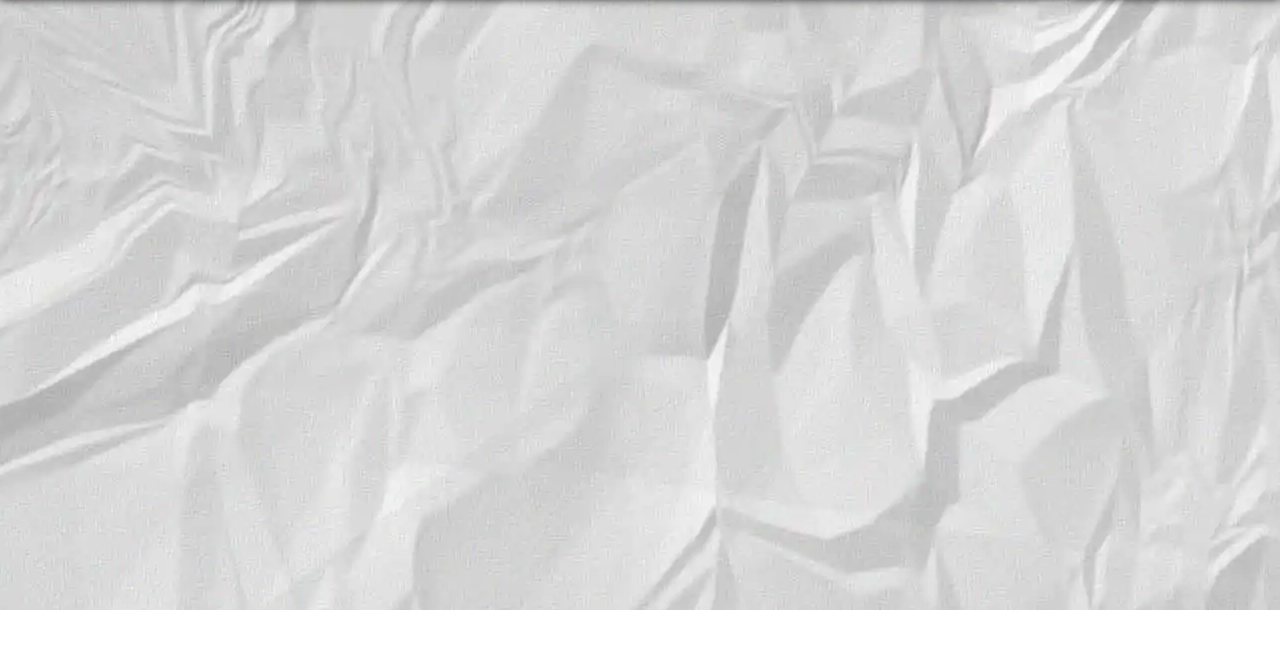
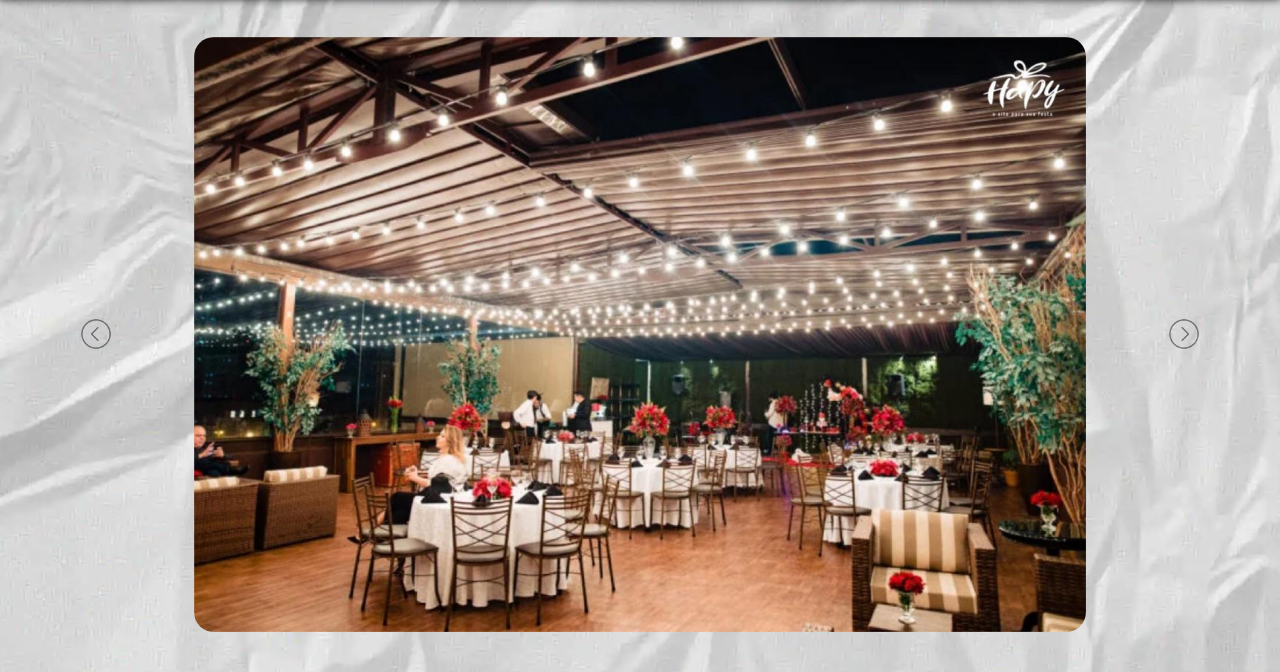
Before and after one commit to lucasnoguueira/website-napoleao, a website: page index.html in a window 1280 px wide. Shown: the part 190-862 px from the top of the page. Before the commit the page ends 800 px from the top, so only its background shows below. Drawn offline with nearby package versions, Linux system fonts and the light colour scheme.

Commit message:
feat(napoleao): hero section development

```diff
--- a/assets/css/styles.css
+++ b/assets/css/styles.css
@@ -58,6 +58,8 @@ h6 {
 .navbar {
   box-shadow: 0px 0px 10px 1px #000000;
   box-sizing: border-box;
+  margin-bottom: var(--spacing-40);
+
   #navbar-container {
     padding: 0;
 
@@ -74,6 +76,7 @@ h6 {
       width: 100%;
       top: 0px;
       box-shadow: 0px 0px 10px 1px var(--color-brown);
+      z-index: 10;
 
       @media (min-width: 768px) {
         position: relative;
@@ -88,3 +91,37 @@ h6 {
     }
   }
 }
+
+.hero-section {
+  margin-bottom: var(--spacing-40);
+
+  & .hero-section-container {
+    @media (min-width: 768px) {
+      display: flex;
+      justify-content: center;
+      align-items: center;
+    }
+
+    & .carousel-inner {
+      border-radius: 20px;
+
+      @media (min-width: 768px) {
+        width: 80%;
+      }
+    }
+
+    & button {
+      & .carousel-control-prev-icon {
+        @media (min-width: 768px) {
+          background-image: url(../images/icons8-previous-50.webp);
+        }
+      }
+
+      & .carousel-control-next-icon {
+        @media (min-width: 768px) {
+          background-image: url(../images/icons8-next-50.webp);
+        }
+      }
+    }
+  }
+}
--- a/index.html
+++ b/index.html
@@ -89,6 +89,88 @@
         </div>
       </nav>
     </header>
+    <main>
+      <section class="hero-section" id="hero-section">
+        <div class="carousel slide">
+          <div class="container hero-section-container">
+            <div class="carousel-inner">
+              <div class="carousel-item active">
+                <picture>
+                  <!-- Para telas menores (mobile) -->
+                  <source
+                    media="(max-width: 768px)"
+                    srcset="./assets/images/banner-img-1.jpg"
+                  />
+
+                  <!-- Para telas maiores (desktop) -->
+                  <img
+                    src="./assets/images/banner-img-1.jpg"
+                    class="d-block w-100"
+                    alt="Espaço Provence do Napoleão Buffet"
+                  />
+                </picture>
+              </div>
+              <div class="carousel-item">
+                <picture>
+                  <!-- Para telas menores (mobile) -->
+                  <source
+                    media="(max-width: 768px)"
+                    srcset="./assets/images/banner-img-2.jpg"
+                  />
+
+                  <!-- Para telas maiores (desktop) -->
+                  <img
+                    src="./assets/images/banner-img-2.jpg"
+                    class="d-block w-100"
+                    alt="Espaço Terraço do Napoleão Buffet"
+                  />
+                </picture>
+              </div>
+              <div class="carousel-item">
+                <picture>
+                  <!-- Para telas menores (mobile) -->
+                  <source
+                    media="(max-width: 768px)"
+                    srcset="./assets/images/banner-img-3.jpg"
+                  />
+
+                  <!-- Para telas maiores (desktop) -->
+                  <img
+                    src="./assets/images/banner-img-3.jpg"
+                    class="d-block w-100"
+                    alt="Espaço Jardim do Napoleão Buffet"
+                  />
+                </picture>
+              </div>
+            </div>
+            <button
+              class="carousel-control-prev"
+              type="button"
+              data-bs-target=".carousel"
+              data-bs-slide="prev"
+            >
+              <span
+                class="carousel-control-prev-icon"
+                aria-hidden="true"
+              ></span>
+              <span class="visually-hidden">Previous</span>
+            </button>
+            <button
+              class="carousel-control-next"
+              type="button"
+              data-bs-target=".carousel"
+              data-bs-slide="next"
+            >
+              <span
+                class="carousel-control-next-icon"
+                aria-hidden="true"
+              ></span>
+              <span class="visually-hidden">Next</span>
+            </button>
+          </div>
+        </div>
+      </section>
+    </main>
 
     <script defer src="./assets/js/index.js"></script>
     <script
```
Also changed, not shown: assets/images/banner-img-1.jpg (added), assets/images/banner-img-2.jpg (added), assets/images/banner-img-3.jpg (added), assets/images/icons8-next-50.webp (added), assets/images/icons8-previous-50.webp (added).
